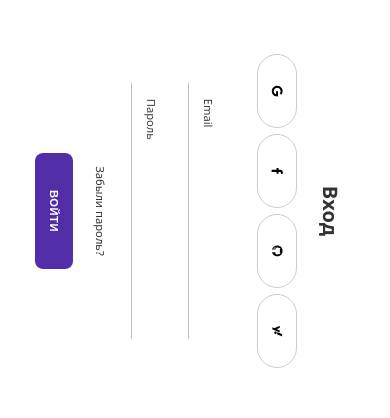
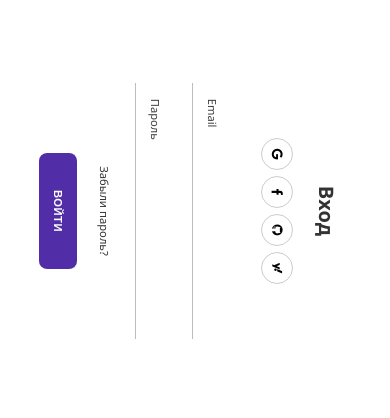
Before and after one commit to Abdulloh2010-start/AniLife_tv, a React (Vite) app: page /login in a window 390 px wide. Shown: the top 418 px of the page. Built offline with nearby package versions, Linux system fonts and the light colour scheme.

Commit message:
AniLife_tv

```diff
--- a/src/styles/login.scss
+++ b/src/styles/login.scss
@@ -272,15 +272,15 @@
   .container button,
   .container input,
   .input-group label,
-  .social-icons a {
+  .social-icons .a {
     font-size: 80% !important;
   }
 
-  .container button {
+  .container .button {
     padding: 12px 36px !important;
   }
 
-  .social-icons a {
+  .social-icons .a {
     width: 32px !important;
     height: 32px !important;
   }
@@ -317,7 +317,7 @@
   .container button,
   .container input,
   .input-group label,
-  .social-icons a {
+  .social-icons .a {
     font-size: 70% !important;
   }
 
@@ -338,12 +338,12 @@
     display: none;
   }
 
-  .container button {
+  .container .button {
     padding: 12px 36px !important;
     margin-bottom: 50px;
   }
 
-  .social-icons a {
+  .social-icons .a {
     width: 32px !important;
     height: 32px !important;
   }
```
